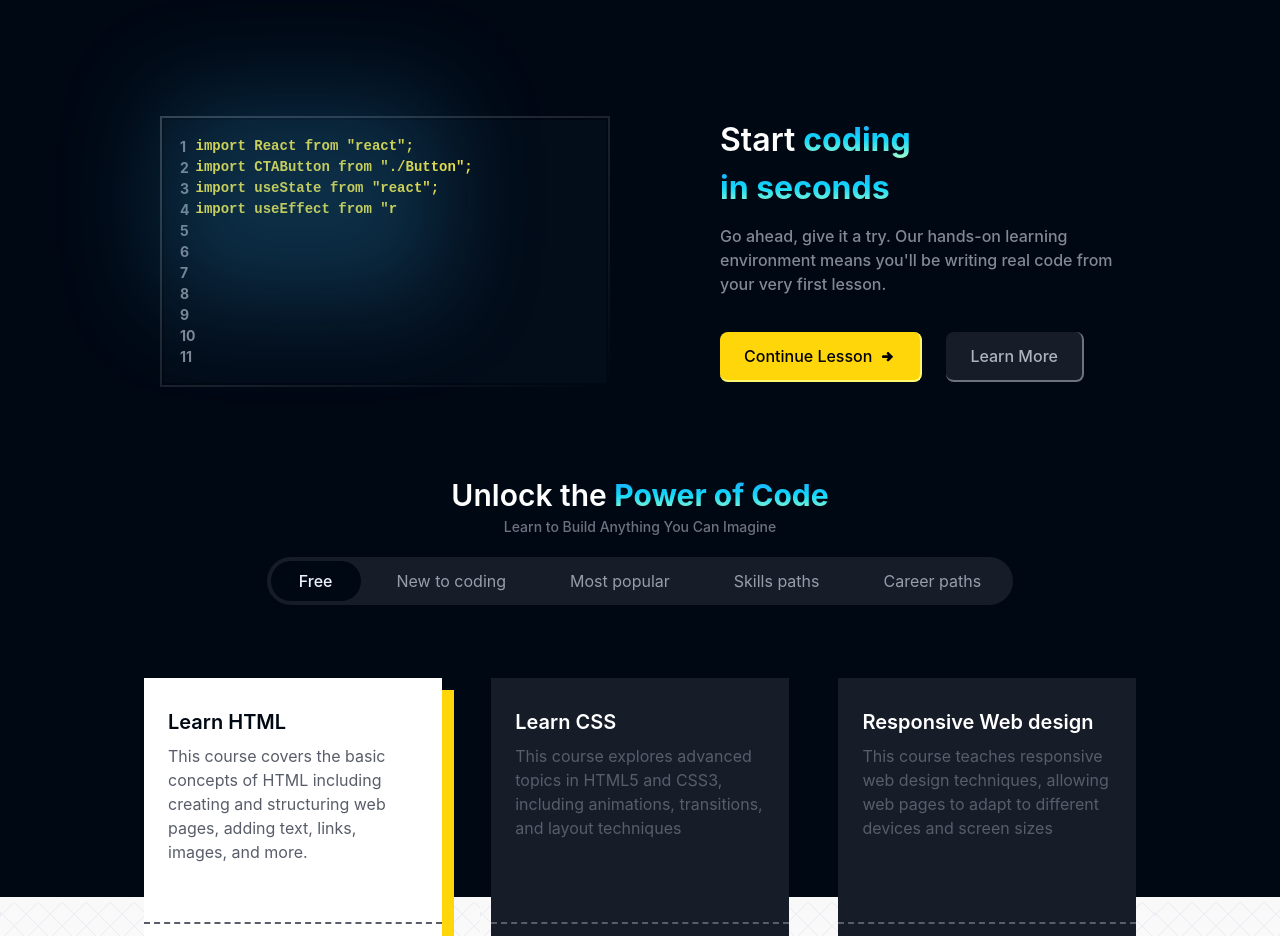
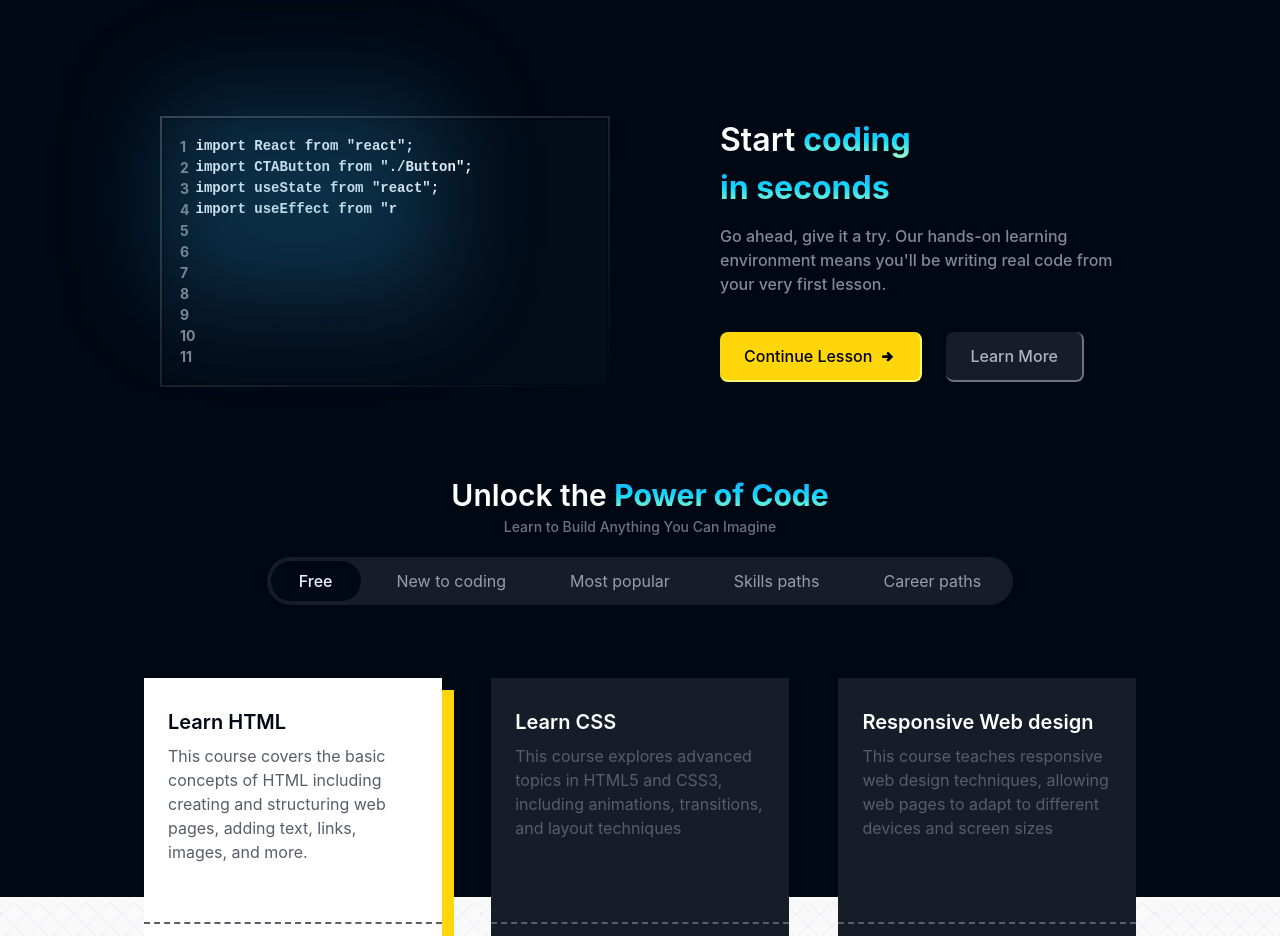
Before and after one commit to abhi17bgp/StudyNotion, a React (Create React App) app: page / in a window 1280 px wide. Shown: the part 1440-2376 px from the top of the page. Built offline with nearby package versions, Linux system fonts and the light colour scheme; no server answers.

Commit message:
Update Home.jsx

```diff
--- a/src/pages/Home.jsx
+++ b/src/pages/Home.jsx
@@ -121,7 +121,7 @@ function Home() {
                   }
                   codeblock={`import React from "react";\n import CTAButton from "./Button";\nimport useState from "react";\nimport useEffect from "react";\n\nconst Home = () => {\nreturn (\n<div>Home</div>\n)\n}\nexport default Home;`}
                   backgroundGradient={"shadow-[rgba(38,132,182,0.3)_10px_0px_100px_100px]"}
-                  codeColor={"text-yellow-25"}
+                  codeColor={"text-white"}
                 />
 
             </div>
```
